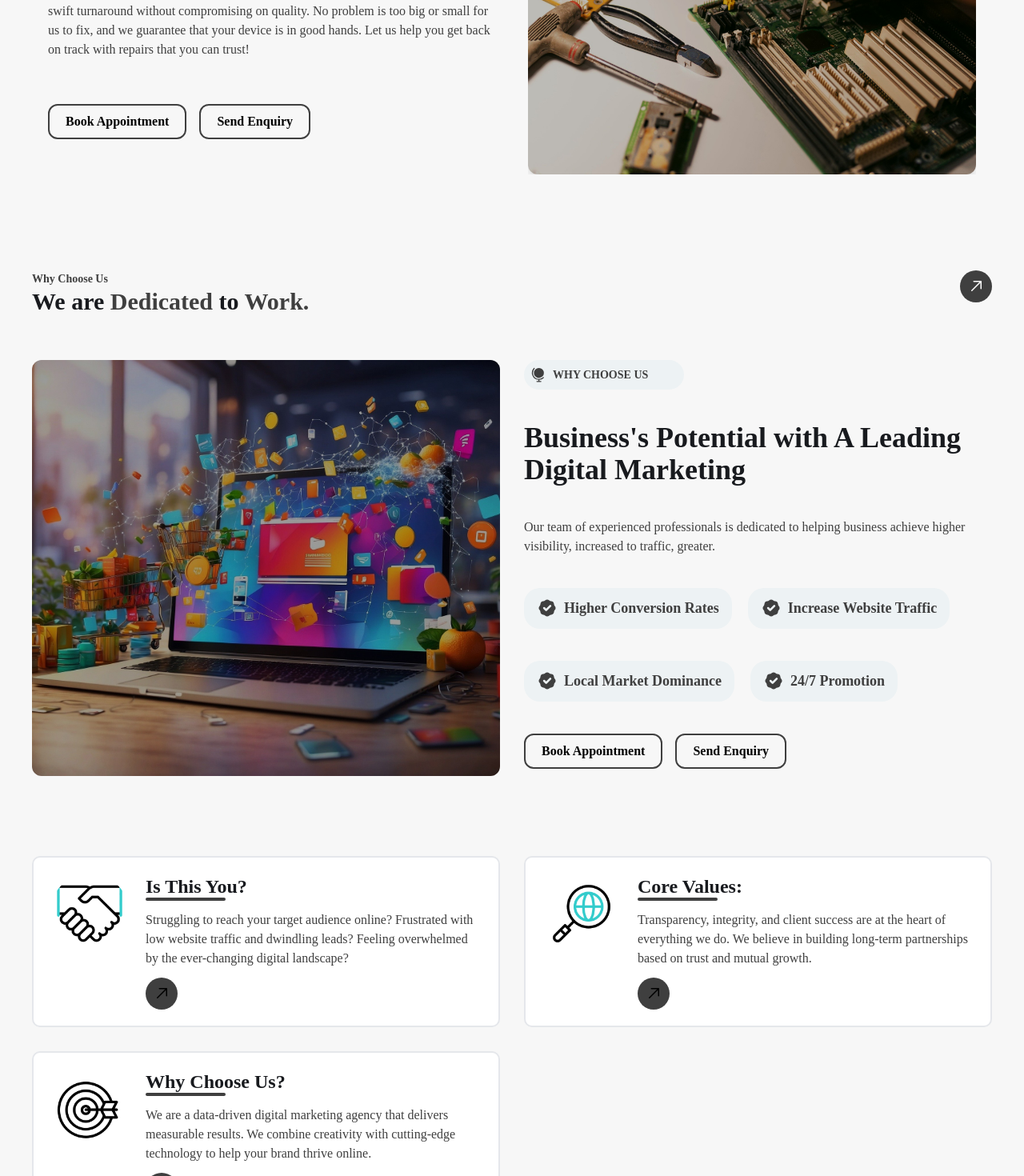
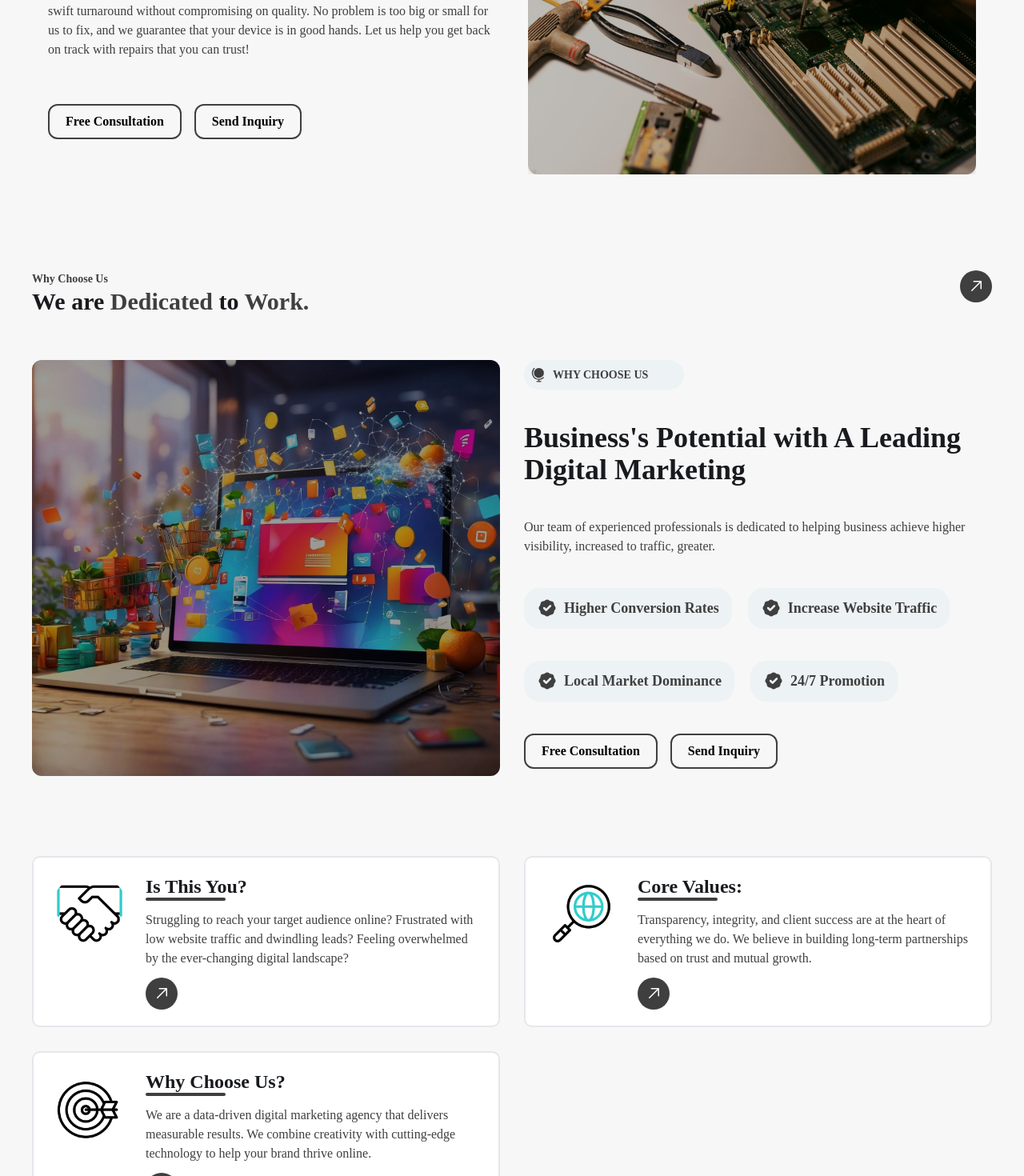
Before and after one commit to genfix427/generationfix, a React (Vite) app in the folder client/: page / in a window 1280 px wide. Shown: the part 1320-2790 px from the top of the page at 80% size. Built offline with nearby package versions, Linux system fonts and the light colour scheme.

Commit message:
final commit

```diff
--- a/client/src/components/About/AboutHero.jsx
+++ b/client/src/components/About/AboutHero.jsx
@@ -25,13 +25,13 @@ const AboutHero = () => {
                 to='/appointment'
                 className=" bg-transparent border-2 border-solid border-green300 hover:bg-green300 hover:text-white transition-all font-bold p-1 rounded-xl py-2 px-5"
               >
-                Book Appointment
+                Free Consultation
               </Link>
               <Link
                 to='/contact'
                 className=" bg-transparent border-2 border-solid border-green300 hover:bg-green300 hover:text-white transition-all font-bold p-1 rounded-xl py-2 px-5"
               >
-                Send Enquiry
+                Send Inquiry
               </Link>
             </div>
 
--- a/client/src/components/Banner/HomeBanner.jsx
+++ b/client/src/components/Banner/HomeBanner.jsx
@@ -64,13 +64,13 @@ const HomeBanner = () => {
                   to='/appointment'
                   className="block bg-transparent border-2 border-solid text-black border-green300 hover:bg-green300 hover:text-white transition-all font-bold p-1 rounded-xl py-2 px-5"
                 >
-                  Book Appointment
+                  Free Consultation
                 </Link>
                 <Link
                   to='/contact'
                   className="block bg-transparent border-2 border-solid text-black border-green300 hover:bg-green300 hover:text-white transition-all font-bold p-1 rounded-xl py-2 px-5"
                 >
-                  Send Enquiry
+                  Send Inquiry
                 </Link>
               </div>
             </div>
--- a/client/src/components/Cards/HomeAboutCard.jsx
+++ b/client/src/components/Cards/HomeAboutCard.jsx
@@ -42,7 +42,7 @@ const HomeAboutCard = () => {
 
               <div className="">
                 <Link to="/about">
-                  <GoArrowUpRight className='bg-green300 text-[40px] p-2 rounded-full' />
+                  <GoArrowUpRight className='bg-green300 text-white text-[40px] p-2 rounded-full' />
                 </Link>
               </div>
               </div>
--- a/client/src/components/Contact/ContactHero.jsx
+++ b/client/src/components/Contact/ContactHero.jsx
@@ -27,7 +27,7 @@ const ContactHero = () => {
                   to='/appointment'
                   className=" bg-transparent border-2 border-solid border-green300 hover:bg-green300 hover:text-white transition-all font-bold p-1 rounded-xl py-2 px-5"
                 >
-                  Book Appointment
+                  Free Consultation
                 </Link>
                 <Link
                   to="tel:+17865056525"
--- a/client/src/components/Header/Header.jsx
+++ b/client/src/components/Header/Header.jsx
@@ -53,14 +53,14 @@ const Header = ({ onlineServices, repairServices, itServices }) => {
           </div>
           <div className="flex items-center">
             <p className="text-sm text-green300 font-semibold dark:text-white hover:underline hidden md:block">
-              (+1 (786) 505-6525)
+              +1 (786) 505-6525
             </p>
 
             <Link to="tel:+17865056525">
               <button className="flex gap-2 items-center ml-4 bg-green300 text-white hover:!bg-white hover:text-black hover:border-2 hover:border-solid hover:border-green300 py-1 px-2 rounded-md mt-1 md:px-3 md:py-2 transition-all"> <img src={Call} className="w-5 rounded-full" alt="" />Call </button>
             </Link>
             <Link to="/contact">
-              <button className="flex gap-2 items-center ml-4 bg-green300 text-white hover:!bg-white hover:text-black hover:border-2 hover:border-solid hover:border-green300 py-1 px-2 rounded-md mt-1 md:px-3 md:py-2 transition-all"> <img src={Chat} className="w-5 rounded-full" alt="" />Enquiry </button>
+              <button className="flex gap-2 items-center ml-4 bg-green300 text-white hover:!bg-white hover:text-black hover:border-2 hover:border-solid hover:border-green300 py-1 px-2 rounded-md mt-1 md:px-3 md:py-2 transition-all"> <img src={Chat} className="w-5 rounded-full" alt="" />Inquiry </button>
             </Link>
 
           </div>
--- a/client/src/components/HomeComponents/RepairBanner.jsx
+++ b/client/src/components/HomeComponents/RepairBanner.jsx
@@ -29,13 +29,13 @@ const RepairBanner = () => {
                 to='/appointment'
                 className=" bg-transparent border-2 border-solid border-green300 hover:bg-green300 hover:text-white transition-all font-bold p-1 rounded-xl py-2 px-5"
               >
-                Book Appointment
+                Free Consultation
               </Link>
               <Link
                 to='/contact'
                 className=" bg-transparent border-2 border-solid border-green300 hover:bg-green300 hover:text-white transition-all font-bold p-1 rounded-xl py-2 px-5"
               >
-                Send Enquiry
+                Send Inquiry
               </Link>
             </div>
 
--- a/client/src/pages/Appointments.jsx
+++ b/client/src/pages/Appointments.jsx
@@ -80,7 +80,7 @@ const Appointments = () => {
     <section className="max-w-3xl mx-auto">
       <div className="mt-[55px]">
         <h2 className="text-2xl font-bold text-headingColor text-center">
-          Book Appointment
+          Submit Your Inquiry
         </h2>
         <form onSubmit={handleSubmit} ref={form} className="flex flex-col gap-4 pt-5 mx-5">
           <div className="w-full flex flex-col md:flex-row gap-5">
```
